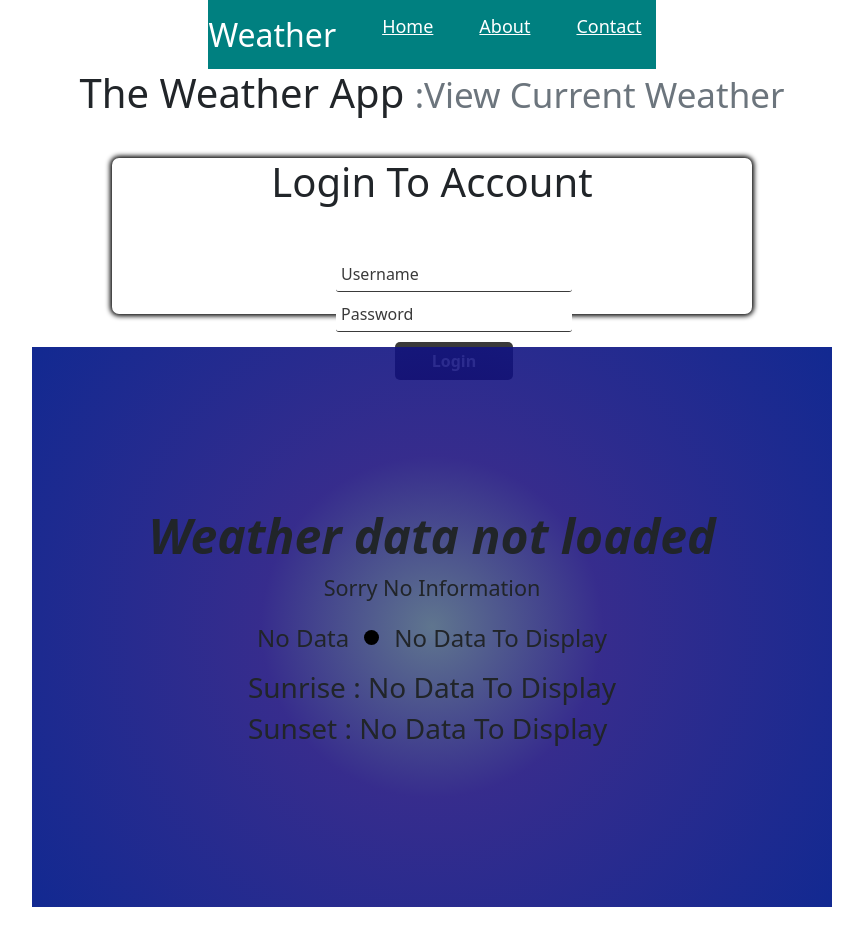
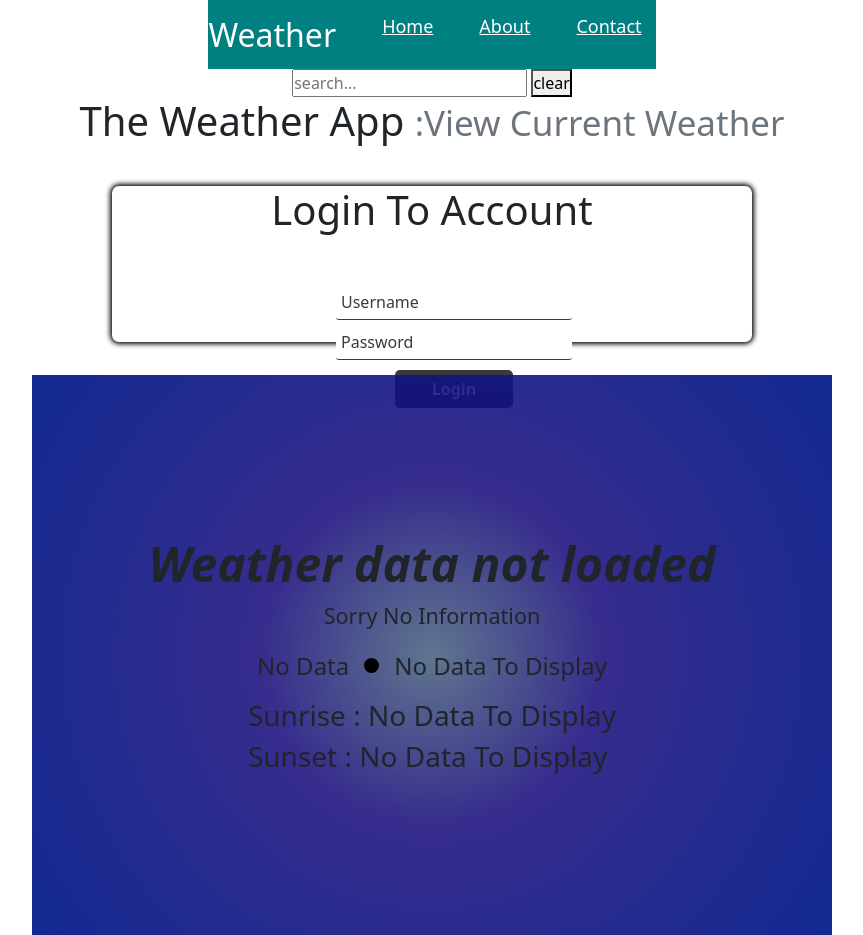
Before and after one commit to matomugo60/weather-app, a plain HTML site: page index.html in a window 1280 px wide. Shown: the whole page, without its empty margins (208-1071 px from the left). Before the commit the page ends 907 px from the top, so only its background shows below. Drawn offline with Linux system fonts and the light colour scheme.

Commit message:
Commit 16: Added search option in index.html

```diff
--- a/index.html
+++ b/index.html
@@ -18,8 +18,15 @@
            <li><a href="/">Contact</a></li>
             </div>
         </ul>
+    </nav>
+    <div class="form-container">
+        <form class="form">
+            <input id="search" type="text" class="input" placeholder="search..."/>
+            <button id="clear" class="clear-results">clear</button>
+        </form>
 
-    </nav>
+</div>
+
 
     <h1>The Weather App
         <small class="text-muted">
```
